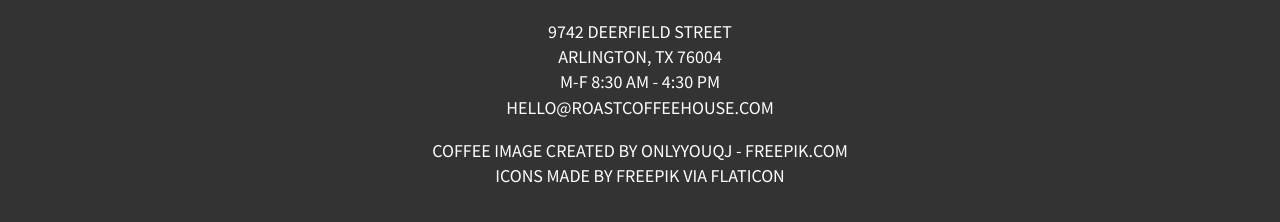
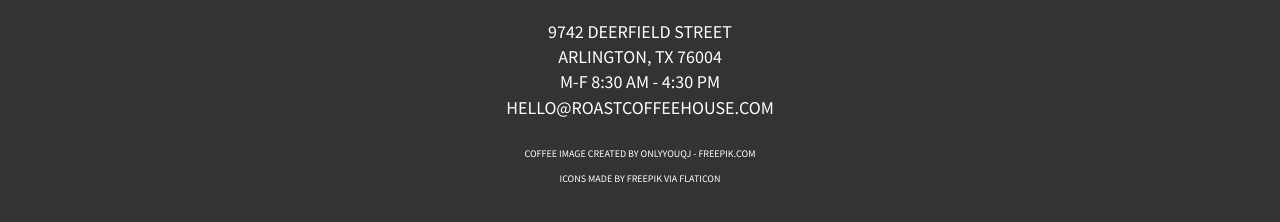
Before and after one commit to skiddhubbard/roast-coffee-house, a plain HTML site: page index.html in a window 1280 px wide. Shown: the part 3951-4173 px from the top of the page. Drawn offline with nearby package versions, Linux system fonts and the light colour scheme.

Commit message:
Update main.css

```diff
--- a/css/main.css
+++ b/css/main.css
@@ -116,6 +116,10 @@ p {
   font-size: 16px;
   font-weight: 200;
   text-align: center;
+}
+
+p span {
+  font-size: 10px;
 }
 
 a {
```
